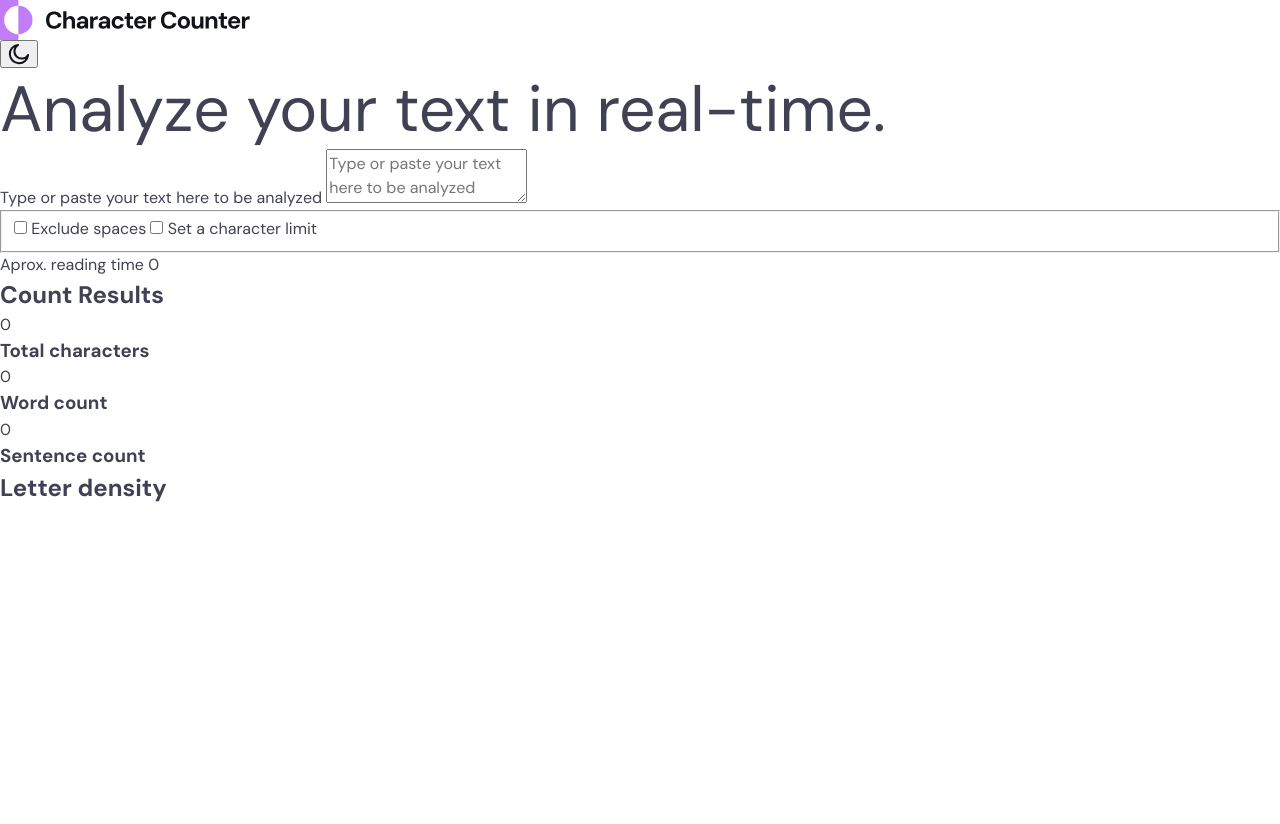
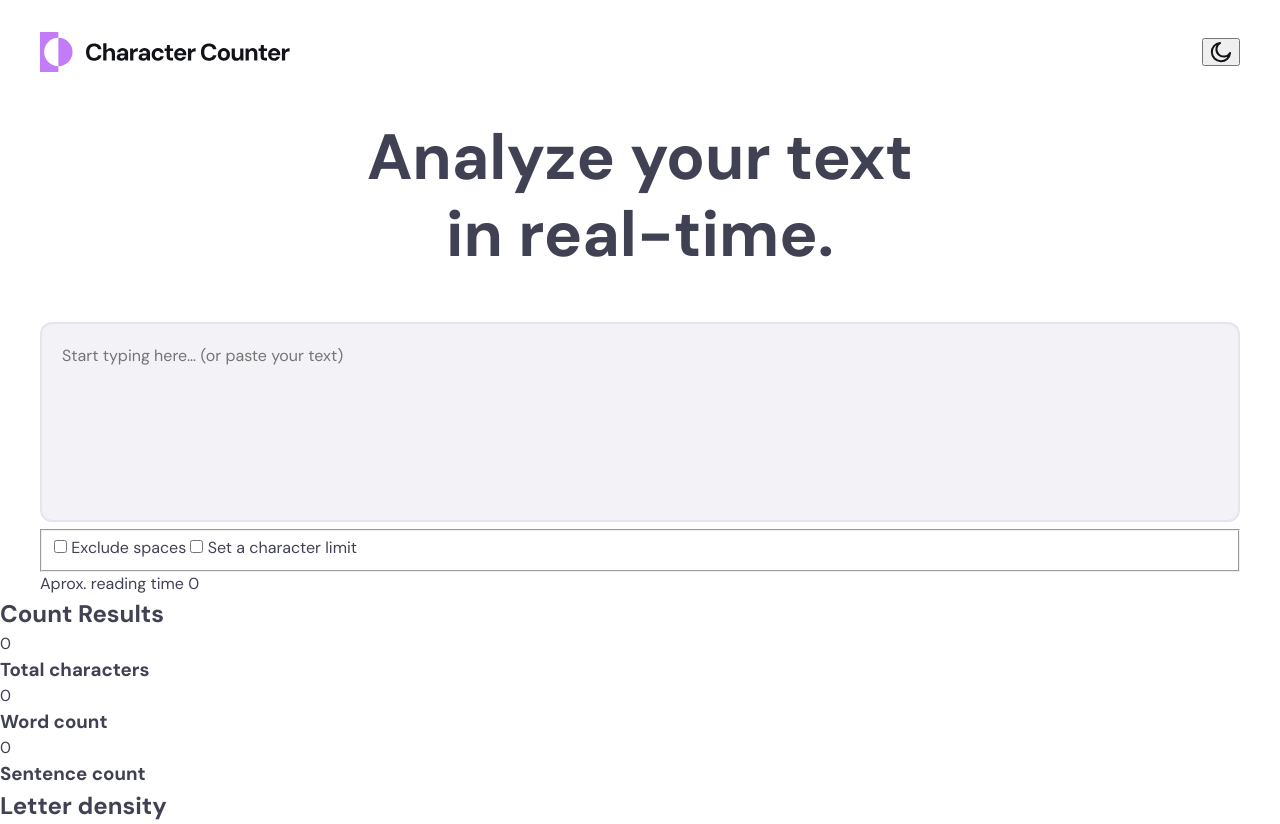
Before and after one commit to humarroquin/character-count, a plain HTML site: page index.html in a window 1280 px wide. Before the commit the page ends 800 px from the top, so only its background shows below. Drawn offline with Linux system fonts and the light colour scheme.

Commit message:
styled the header, page title and text area

```diff
--- a/index.html
+++ b/index.html
@@ -8,26 +8,25 @@
     <title>Character counter - Frontend Mentor</title>
   </head>
   <body>
-    <header class="header">
+    <header class="header container d-flex">
       <img src="./images/logo-light-theme.svg" alt="Character Count" />
       <button class="dark-mode" aria-label="Toggle dark mode">
         <img src="./images/icon-moon.svg" alt="" role="presentation" />
       </button>
     </header>
     <main class="main">
-      <section>
-        <header>
-          <h1 class="primary-heading">Analyze your text in real-time.</h1>
-        </header>
+      <section class="container">
+        <h1 class="primary-heading">Analyze your text in real-time.</h1>
         <!-- text-area -->
         <div class="input-group">
-          <label for="analyze-area"
+          <label for="text-area" class="sr-only"
             >Type or paste your text here to be analyzed</label
           >
           <textarea
-            name="analyze-text"
-            id="analyze-area"
-            placeholder="Type or paste your text here to be analyzed"
+            name="text-area"
+            id="text-area"
+            class="text-area"
+            placeholder="Start typing here… (or paste your text)"
           ></textarea>
         </div>
         <!-- controls -->
@@ -67,7 +66,6 @@
       </section>
       <section>
         <h2>Letter density</h2>
-
       </section>
     </main>
   </body>
--- a/styles.css
+++ b/styles.css
@@ -68,19 +68,19 @@ h6 {
 /* VARIABLES */
 :root {
   /* colors */
-  --neutral-900: #12131a;
-  --neutral-800: #21222c;
-  --neutral-700: #2a2b37;
-  --neutral-600: #404254;
-  --neutral-200: #e4e4ef;
-  --neutral-100: #f2f2f7;
-  --neutral-0: #ffffff;
+  --neutral-900: hsl(233, 18%, 9%);
+  --neutral-800: hsl(235, 14%, 15%);
+  --neutral-700: hsl(235, 13%, 19%);
+  --neutral-600: hsl(234, 14%, 29%);
+  --neutral-200: hsl(240, 26%, 92%);
+  --neutral-100: hsl(240, 24%, 96%);
+  --neutral-0: hsl(0, 0%, 100%);
 
-  --purple-400: #d3a0fa;
-  --purple-500: #c27cf8;
-  --yellow-500: #ff9f00;
-  --orange-500: #fe8159;
-  --orange-800: #da3701;
+  --purple-400: hsl(274, 90%, 80%);
+  --purple-500: hsl(274, 90%, 73%);
+  --yellow-500: hsl(37, 100%, 50%);
+  --orange-500: hsl(15, 99%, 67%);
+  --orange-800: hsl(15, 99%, 43%);
 
   /* font family */
   --ff-headings: "DM Sans", "Segoe UI", Roboto, sans-serif;
@@ -125,6 +125,10 @@ h6 {
 }
 
 /* Utility classes */
+.d-flex {
+  display: flex;
+}
+
 .sr-only {
   position: absolute;
   width: 1px;
@@ -138,11 +142,16 @@ h6 {
 
 /* headings */
 .primary-heading {
+  text-align: center;
   font-family: var(--ff-headings);
   font-size: 2.5rem;
   font-size: var(--fluid-text-40-64);
-  font-weight: var(--fw-extra-bold);
+  font-weight: var(--fw-bold);
   line-height: 1.2;
+  max-width: 13ch;
+  margin-inline: auto;
+
+  margin-block: var(--spacing-600);
 }
 
 /* grids & displays */
@@ -189,3 +198,21 @@ body {
   background-color: var(--neutral-0);
   color: var(--neutral-600);
 }
+
+.header {
+  justify-content: space-between;
+  align-items: center;
+  margin-top: var(--spacing-400);
+}
+
+.text-area {
+  width: 100%;
+  height: calc(200 / 16 * 1rem);
+  overflow-y: scroll;
+  background-color: var(--neutral-100);
+  color: var(--neutral-700);
+  padding: var(--spacing-250);
+  border-radius: var(--radius-12);
+  border: 2px solid var(--neutral-200);
+  resize: none;
+}
```
